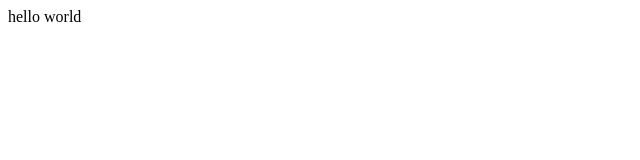
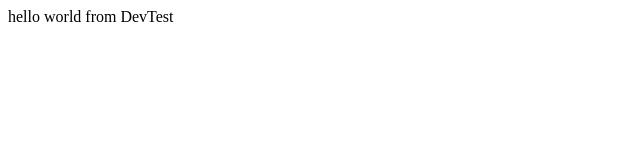
Before and after one commit to dudumarom/FirstHelloWord, a plain HTML site: page index.html in a window 1280 px wide. Shown: the whole page, without its empty margins (0-640 px from the left). Drawn offline with Linux system fonts and the light colour scheme.

Commit message:
devtest title

```diff
--- a/index.html
+++ b/index.html
@@ -1,3 +1,4 @@
-<head></head><body>
-    <div>hello world</div>
+<head></head>
+<body>
+    <div>hello world from DevTest</div>
 </body>
```
